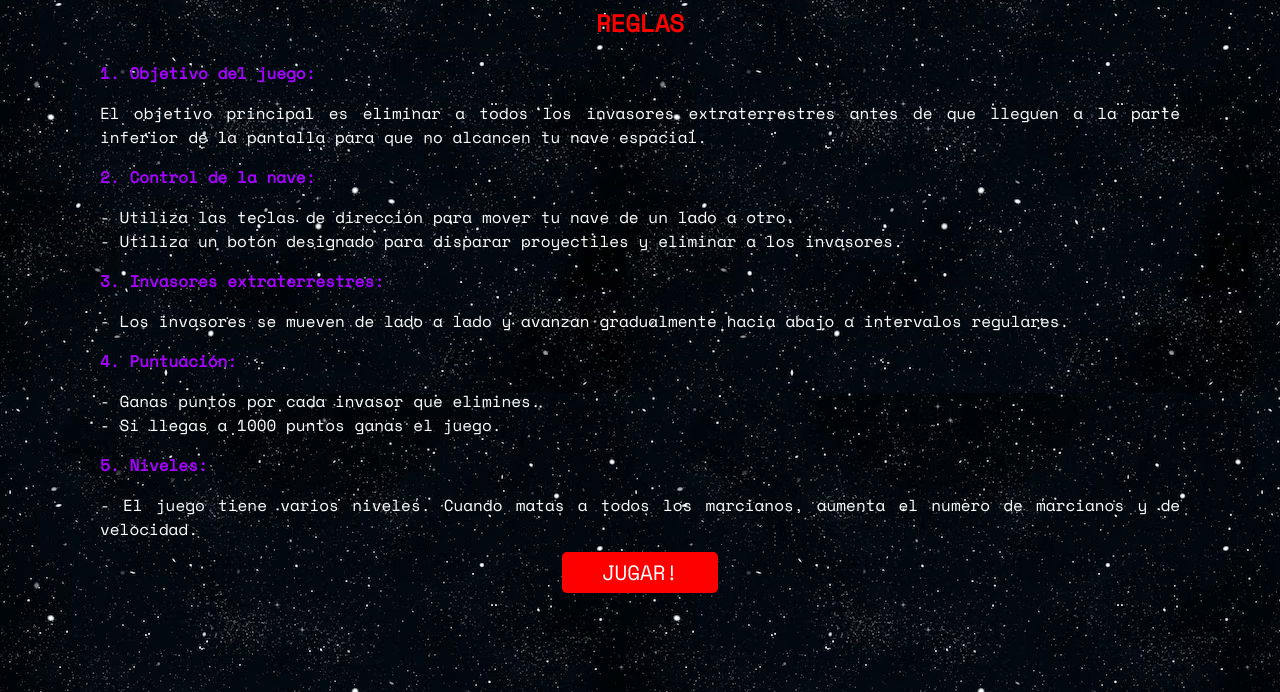
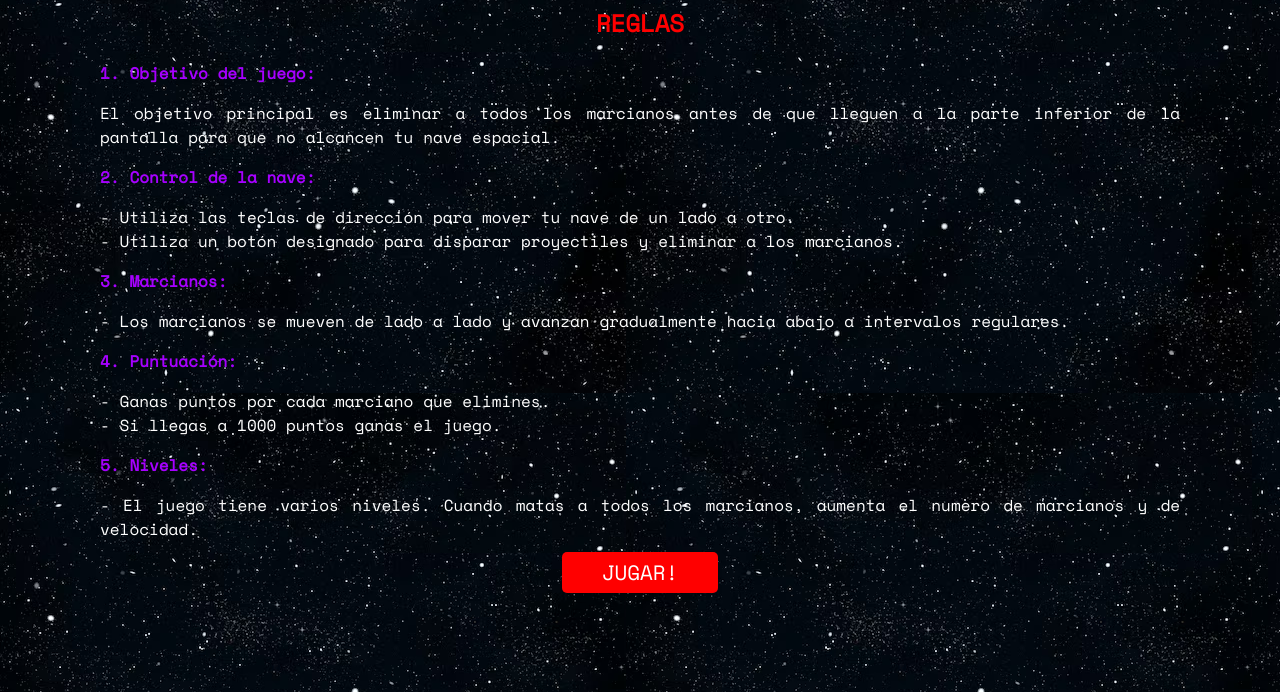
Before and after one commit to dieego17/SPACE-INVADERS-CANVA, a plain HTML site: page index.html in a window 1280 px wide. Shown: the part 108-800 px from the top of the page. Drawn offline with Linux system fonts and the light colour scheme.

Commit message:
game finished

```diff
--- a/index.html
+++ b/index.html
@@ -12,20 +12,20 @@
         <div class="container__reglas">
             <h3 class="title__h3">1. Objetivo del juego:</h3>
             <p class="text__juego">
-                El objetivo principal es eliminar a todos los invasores extraterrestres antes de que lleguen a la parte inferior de la pantalla para que no alcancen tu nave espacial.
+                El objetivo principal es eliminar a todos los marcianos antes de que lleguen a la parte inferior de la pantalla para que no alcancen tu nave espacial.
             </p>
             <h3 class="title__h3">2. Control de la nave:</h3>
             <p class="text__juego">
                 - Utiliza las teclas de dirección para mover tu nave de un lado a otro. <br>
-                - Utiliza un botón designado para disparar proyectiles y eliminar a los invasores.
+                - Utiliza un botón designado para disparar proyectiles y eliminar a los marcianos.
             </p>
-            <h3 class="title__h3">3. Invasores extraterrestres:</h3>
+            <h3 class="title__h3">3. Marcianos:</h3>
             <p class="text__juego">
-                - Los invasores se mueven de lado a lado y avanzan gradualmente hacia abajo a intervalos regulares.
+                - Los marcianos se mueven de lado a lado y avanzan gradualmente hacia abajo a intervalos regulares.
             </p>
             <h3 class="title__h3">4. Puntuación:</h3>
             <p class="text__juego">
-                - Ganas puntos por cada invasor que elimines.<br>
+                - Ganas puntos por cada marciano que elimines.<br>
                 - Si llegas a 1000 puntos ganas el juego.
             </p>
             <h3 class="title__h3">5. Niveles:</h3>
```
